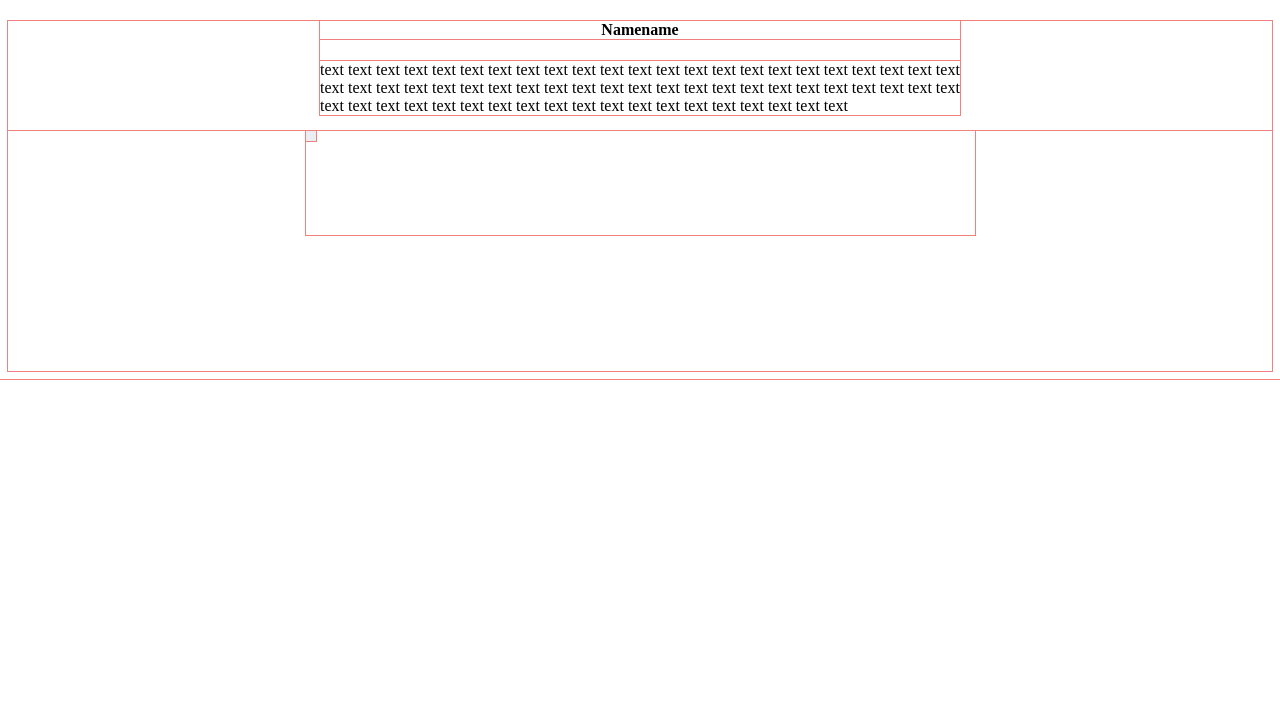
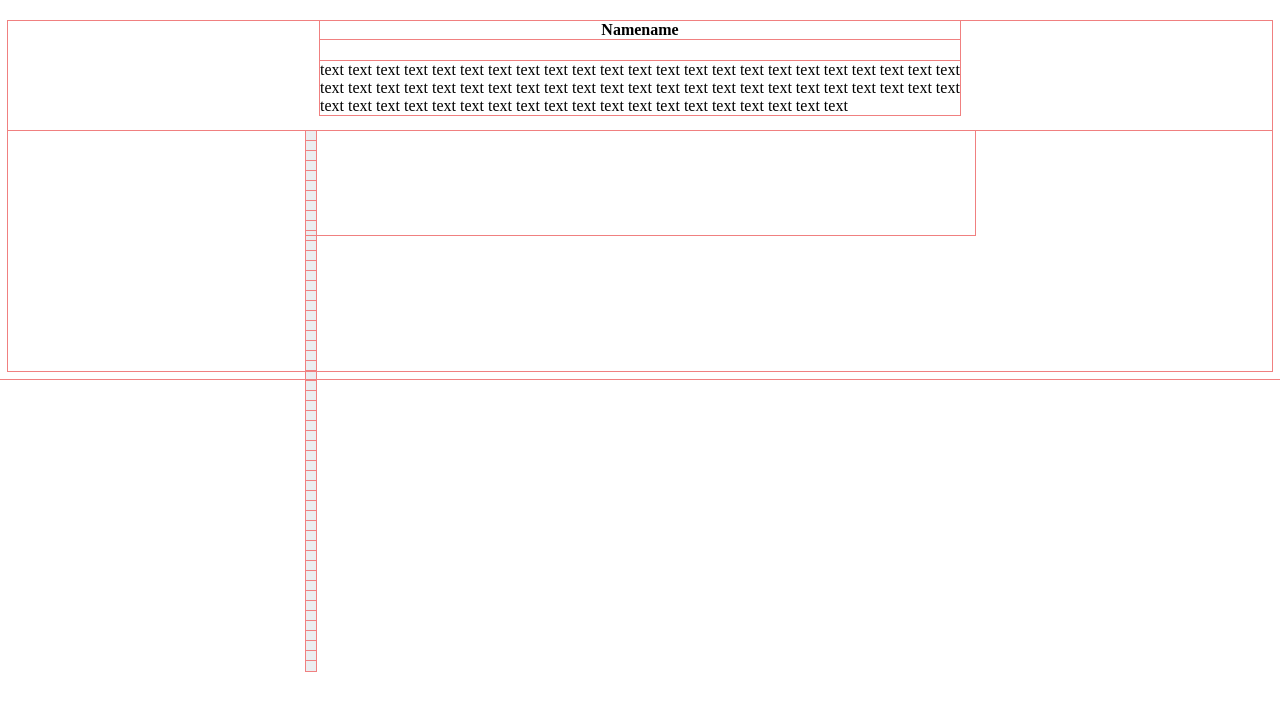
Before and after one commit to polevoyd/gitsaver, a React (Create React App) app: page / in a window 1280 px wide. Shown: the top 710 px of the page. Built offline with nearby package versions, Linux system fonts and the light colour scheme.

Commit message:
static version

```diff
--- a/src/components/Board.js
+++ b/src/components/Board.js
@@ -3,12 +3,13 @@ import BoardCell from './BoardCell';
 
 const Board = () => {
 
-    const arrayOfCells = new Array(54);
+    const arrayOfCells = new Array(54).fill(0).map(e => <BoardCell></BoardCell>)
+    console.log(arrayOfCells)
     return(
         <div className="board">
             {/* loop that renders full board  */}
-            {arrayOfCells.map(e => <BoardCell/>)}
-            <BoardCell/>
+
+            {arrayOfCells}
         </div>
     );
 }
```
